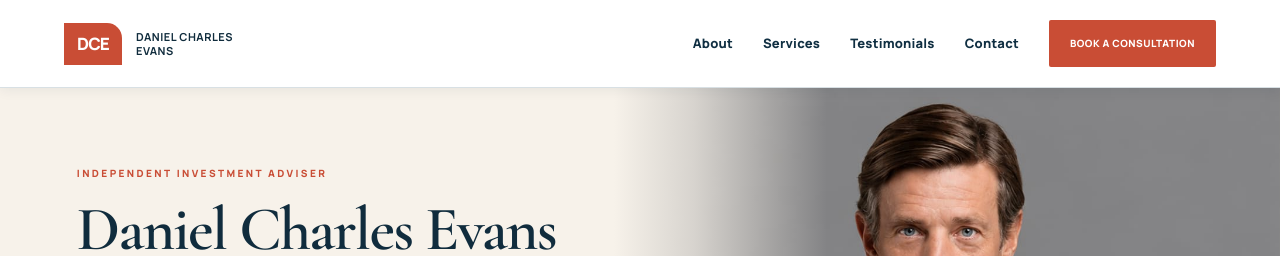
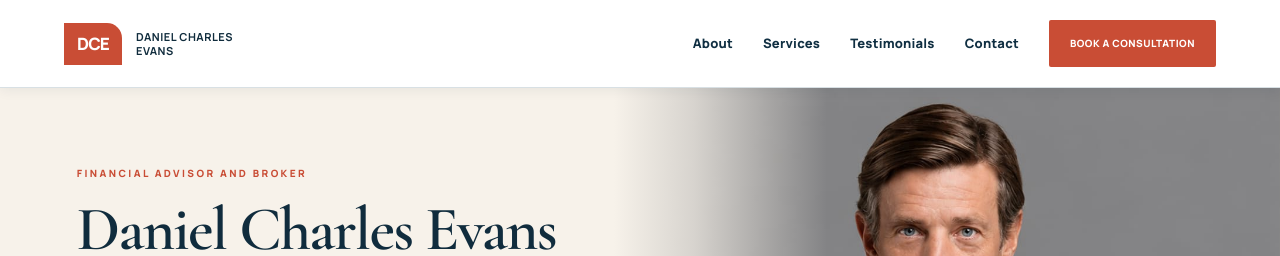
Before and after one commit to localhost300/Evans-Portfolio, a Next.js app: page / in a window 1280 px wide. Shown: the top 256 px of the page. Built offline with nearby package versions, Linux system fonts and the light colour scheme; no server answers; the database is empty.

Commit message:
Update contact details and site branding

```diff
--- a/app/layout.tsx
+++ b/app/layout.tsx
@@ -11,14 +11,14 @@ const sans = Manrope({ subsets: ['latin'], variable: '--font-sans' });
 export const metadata: Metadata = {
   metadataBase: new URL('https://danielcharlesevans.com'),
   title: {
-    default: 'Daniel Charles Evans | Independent Investment Adviser',
+    default: 'Daniel Charles Evans | Financial Advisor and Broker',
     template: '%s | Daniel Charles Evans',
   },
   description:
-    'Independent investment advice from Daniel Charles Evans, including portfolio strategy, retirement planning, wealth preservation and risk management.',
+    'Financial advice and brokerage services from Daniel Charles Evans, including portfolio strategy, retirement planning, wealth preservation and risk management.',
   keywords: [
     'Daniel Charles Evans',
-    'independent investment adviser',
+    'financial advisor and broker',
     'investment planning',
     'portfolio strategy',
     'retirement planning',
@@ -30,8 +30,13 @@ export const metadata: Metadata = {
   creator: 'Daniel Charles Evans',
   publisher: 'Daniel Charles Evans Advisory',
   alternates: { canonical: '/' },
+  icons: {
+    icon: [{ url: '/daniel-charles-evans.jpeg', type: 'image/jpeg' }],
+    shortcut: '/daniel-charles-evans.jpeg',
+    apple: '/daniel-charles-evans.jpeg',
+  },
   openGraph: {
-    title: 'Daniel Charles Evans | Independent Investment Adviser',
+    title: 'Daniel Charles Evans | Financial Advisor and Broker',
     description:
       'Personal, research-led investment advice designed to help you build, manage and preserve wealth with confidence.',
     url: '/',
@@ -41,13 +46,13 @@ export const metadata: Metadata = {
     images: [
       {
         url: '/daniel-charles-evans.jpeg',
-        alt: 'Daniel Charles Evans, independent investment adviser',
+        alt: 'Daniel Charles Evans, financial advisor and broker',
       },
     ],
   },
   twitter: {
     card: 'summary_large_image',
-    title: 'Daniel Charles Evans | Independent Investment Adviser',
+    title: 'Daniel Charles Evans | Financial Advisor and Broker',
     description:
       'Personal investment advice for portfolio strategy, retirement planning and long-term wealth preservation.',
     images: ['/daniel-charles-evans.jpeg'],
--- a/app/page.tsx
+++ b/app/page.tsx
@@ -345,7 +345,7 @@ export default function Home() {
           <form onSubmit={submit}>
             <label>
               Full name
-              <input required name="name" placeholder="Your full name" />
+              <input required name="name" />
             </label>
             <label>
               Email address
@@ -353,7 +353,6 @@ export default function Home() {
                 required
                 name="email"
                 type="email"
-                placeholder="you@example.com"
               />
             </label>
             <label>
@@ -363,19 +362,17 @@ export default function Home() {
                 name="phone"
                 type="tel"
                 autoComplete="tel"
-                placeholder="e.g. +44 7700 900123"
               />
             </label>
             <label>
               Location
-              <input required name="location" placeholder="City, country" />
+              <input required name="location" />
             </label>
             <label className="wide">
               Subject
               <input
                 required
                 name="subject"
-                placeholder="What would you like to discuss?"
               />
             </label>
             <label className="wide">
@@ -383,7 +380,6 @@ export default function Home() {
               <textarea
                 required
                 name="message"
-                placeholder="Tell me a little about your goals or enquiry..."
               />
             </label>
             <label className="consent wide">
--- a/lib/content.ts
+++ b/lib/content.ts
@@ -31,7 +31,7 @@ export type SiteContent = {
 
 export const defaultContent: SiteContent = {
   hero: {
-    eyebrow: "Independent investment adviser",
+    eyebrow: "Financial advisor and broker",
     title: "Daniel Charles Evans",
     body: "I offer professional investment advisory services to help individuals grow and safeguard their wealth over time. Through tailored strategy, disciplined execution and a deep understanding of market behaviour, I help you invest with clarity and confidence.",
     primaryButton: "Book a consultation",
@@ -47,7 +47,7 @@ export const defaultContent: SiteContent = {
     eyebrow: "About me",
     title: "Thoughtful advice.\nA personal relationship.",
     paragraphs: [
-      "I’m Daniel Charles Evans, an independent investment adviser committed to helping individuals and families make informed decisions about their wealth. I believe good advice starts by understanding the person behind the portfolio—your responsibilities, values, ambitions and the life you want your money to support.",
+      "I’m Daniel Charles Evans, a financial advisor and broker committed to helping individuals and families make informed decisions about their wealth. I believe good advice starts by understanding the person behind the portfolio: your responsibilities, values, ambitions and the life you want your money to support.",
       "My approach combines careful research with practical, measured decision-making. Rather than reacting to short-term market noise, I focus on building resilient portfolios, setting clear expectations and maintaining the discipline required for long-term progress. Every recommendation is explained clearly and shaped around your circumstances.",
       "Whether you are building wealth, approaching retirement, managing a significant financial transition or seeking a second opinion, you can expect attentive service, honest conversation and ongoing guidance as your needs evolve.",
     ],
@@ -116,7 +116,7 @@ export const defaultContent: SiteContent = {
     eyebrow: "Get in touch",
     title: "Let’s start a\nconversation.",
     body: "Tell me a little about your goals and what you would like help with. I’ll respond personally to arrange a confidential, no-obligation introductory conversation.",
-    email: "cntact@danielcharlesevans.com",
+    email: "contact@danielcharlesevans.com",
   },
   footer: {
     tagline: "Independent investment advice,\naligned with your goals.",
```
Also changed, not shown: 1 other file (tests, documents, lock files or other folders).
